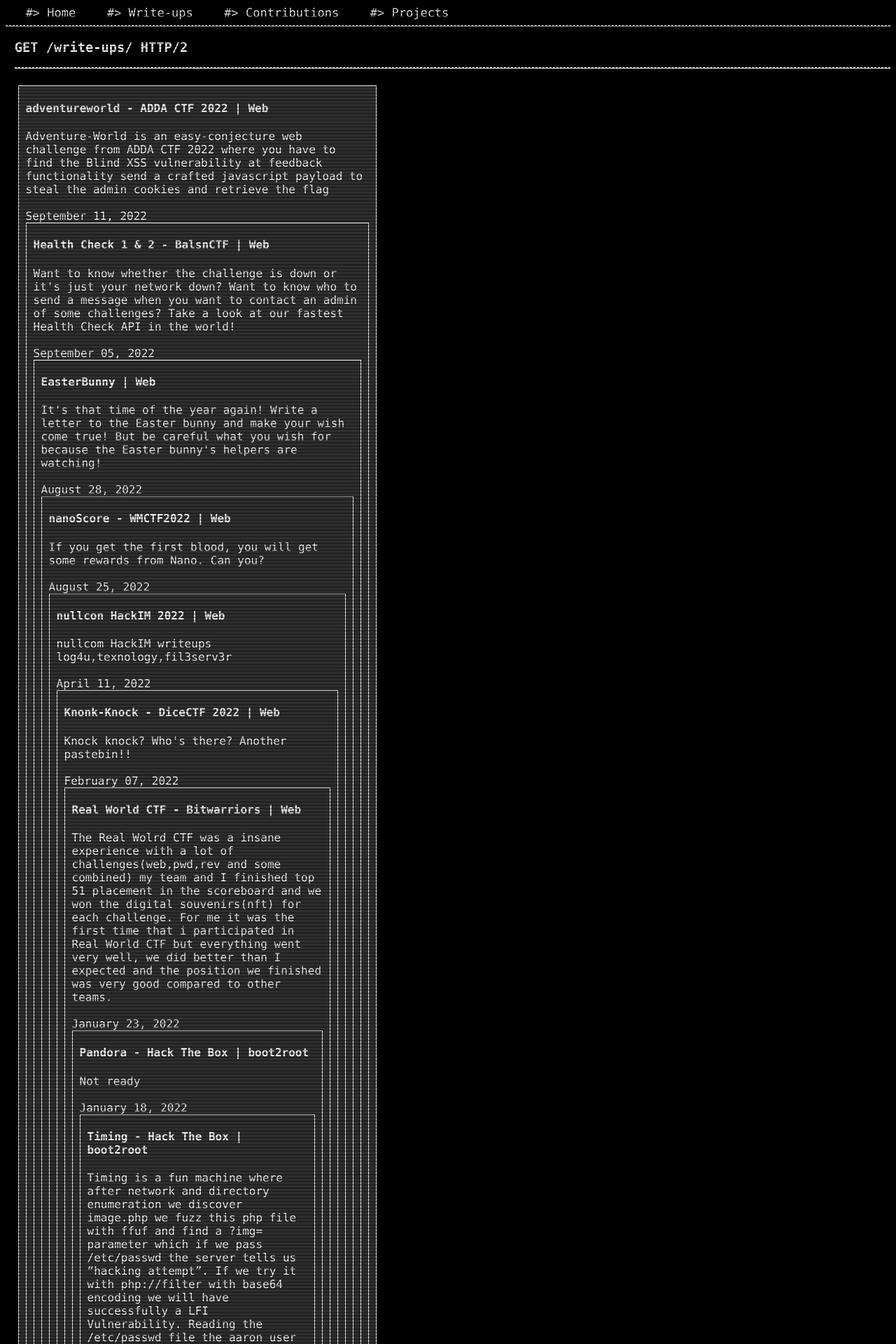
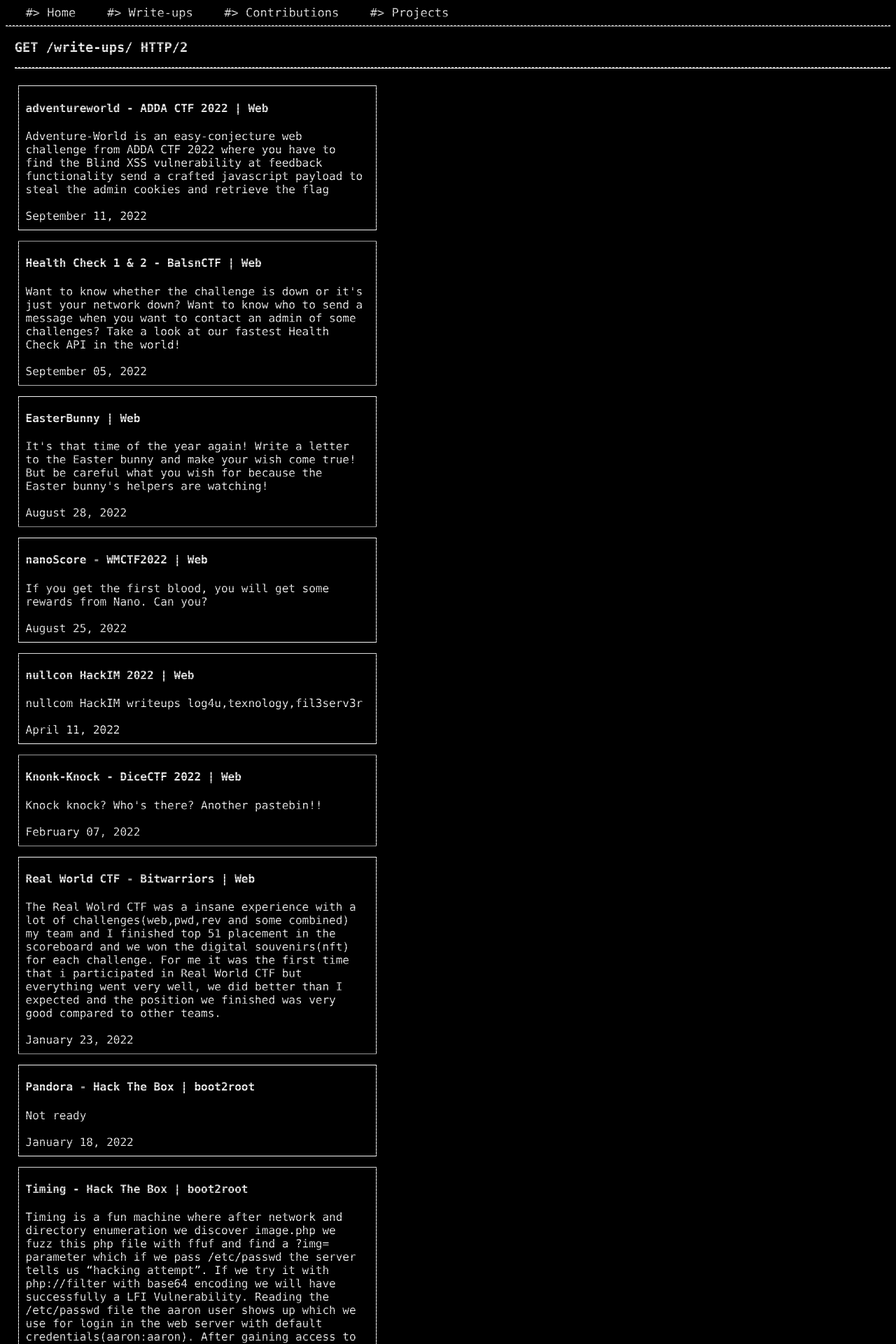
Before and after one commit to dhmosfunk/dhmosfunk.github.io, a Jekyll site: the page built from _pages/writeups.md, in a window 1280 px wide. Shown: the top 1920 px of the page at 70% size. Built offline with Jekyll 4.4.1, drawn with Linux system fonts in a browser that asks for light colours.

```diff
--- a/_layouts/writeups.html
+++ b/_layouts/writeups.html
@@ -9,7 +9,7 @@
             <p class="data">
                 {% for post in site.posts %}
 
-                    {% if site.url != post.url %}
+                    {% if site.url == post.url %}
                         <div id="post_data" class="active_post" onclick="location.href='{{post.url}}';" style="cursor: pointer;">
                         <h4>{{post.title}} | {{post.category}} </h4>
 
```
